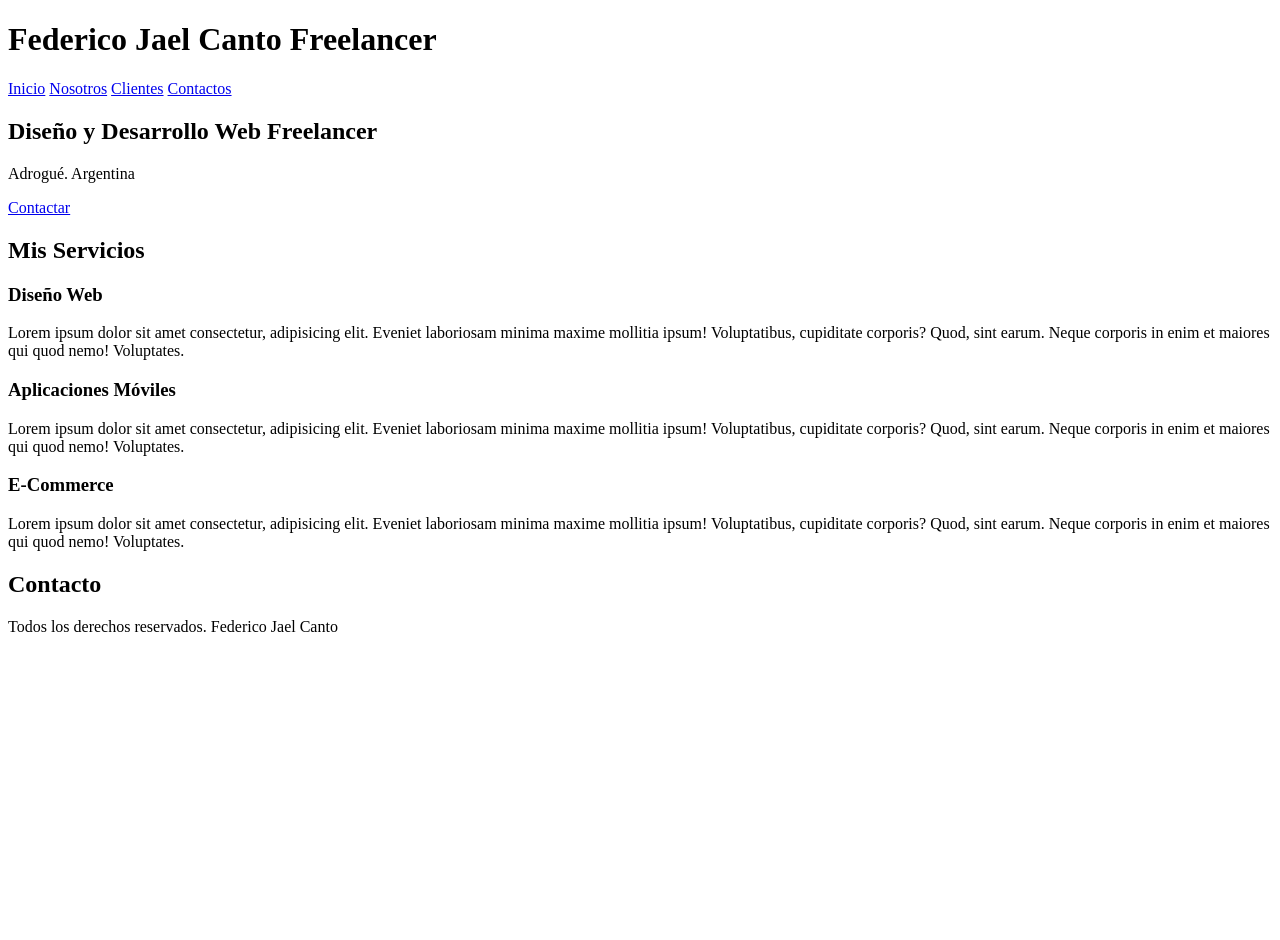
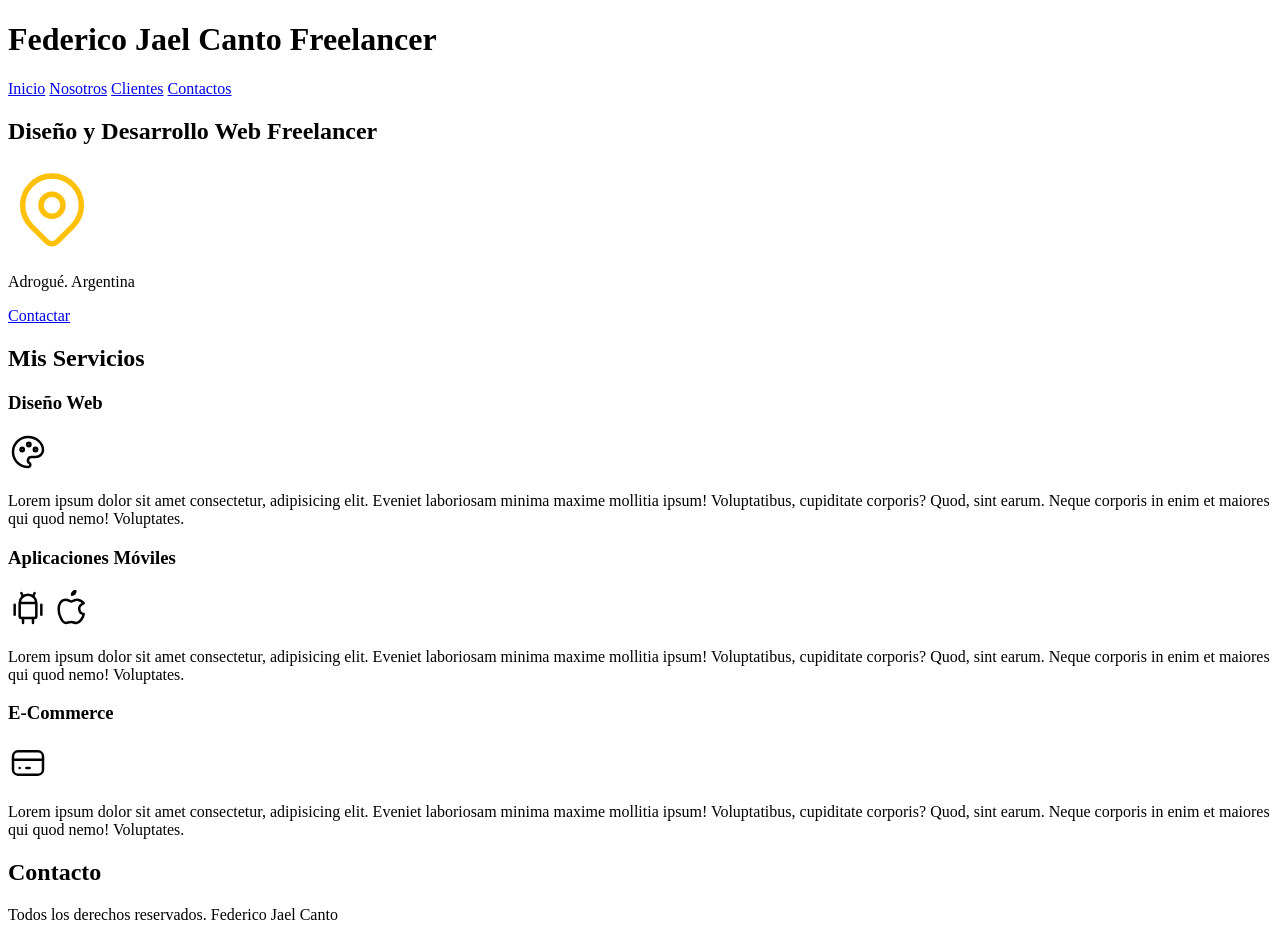
Before and after one commit to Fedejael/CCJ-DWC, a plain HTML site: page SITIO FREELANCER/index.html in a window 1280 px wide. Before the commit the page ends 800 px from the top, so only its background shows below. Drawn offline with Linux system fonts and the light colour scheme.

Commit message:
Añadir imagenes con HTML

```diff
--- a/SITIO FREELANCER/index.html
+++ b/SITIO FREELANCER/index.html
@@ -17,6 +17,13 @@
     </nav>
     <section>
         <h2>Diseño y Desarrollo Web Freelancer</h2>
+
+        <svg xmlns="http://www.w3.org/2000/svg" class="icon icon-tabler icon-tabler-map-pin" width="88" height="88" viewBox="0 0 24 24" stroke-width="1.5" stroke="#ffc107" fill="none" stroke-linecap="round" stroke-linejoin="round">
+            <path stroke="none" d="M0 0h24v24H0z" fill="none"/>
+            <path d="M9 11a3 3 0 1 0 6 0a3 3 0 0 0 -6 0" />
+            <path d="M17.657 16.657l-4.243 4.243a2 2 0 0 1 -2.827 0l-4.244 -4.243a8 8 0 1 1 11.314 0z" />
+        </svg>
+
         <p>Adrogué. Argentina</p>
         <a href="#">Contactar</a>
     </section>
@@ -24,14 +31,44 @@
         <h2>Mis Servicios</h2>
         <section>
             <h3>Diseño Web</h3>
+            <svg xmlns="http://www.w3.org/2000/svg" class="icon icon-tabler icon-tabler-palette" width="40" height="40" viewBox="0 0 24 24" stroke-width="1.5" stroke="#000000" fill="none" stroke-linecap="round" stroke-linejoin="round">
+                <path stroke="none" d="M0 0h24v24H0z" fill="none"/>
+                <path d="M12 21a9 9 0 0 1 0 -18c4.97 0 9 3.582 9 8c0 1.06 -.474 2.078 -1.318 2.828c-.844 .75 -1.989 1.172 -3.182 1.172h-2.5a2 2 0 0 0 -1 3.75a1.3 1.3 0 0 1 -1 2.25" />
+                <path d="M8.5 10.5m-1 0a1 1 0 1 0 2 0a1 1 0 1 0 -2 0" />
+                <path d="M12.5 7.5m-1 0a1 1 0 1 0 2 0a1 1 0 1 0 -2 0" />
+                <path d="M16.5 10.5m-1 0a1 1 0 1 0 2 0a1 1 0 1 0 -2 0" />
+            </svg>
             <p>Lorem ipsum dolor sit amet consectetur, adipisicing elit. Eveniet laboriosam minima maxime mollitia ipsum! Voluptatibus, cupiditate corporis? Quod, sint earum. Neque corporis in enim et maiores qui quod nemo! Voluptates.</p>
         </section>
         <section>
             <h3>Aplicaciones Móviles</h3>
+            <svg xmlns="http://www.w3.org/2000/svg" class="icon icon-tabler icon-tabler-brand-android" width="40" height="40" viewBox="0 0 24 24" stroke-width="1.5" stroke="#000000" fill="none" stroke-linecap="round" stroke-linejoin="round">
+                <path stroke="none" d="M0 0h24v24H0z" fill="none"/>
+                <path d="M4 10l0 6" />
+                <path d="M20 10l0 6" />
+                <path d="M7 9h10v8a1 1 0 0 1 -1 1h-8a1 1 0 0 1 -1 -1v-8a5 5 0 0 1 10 0" />
+                <path d="M8 3l1 2" />
+                <path d="M16 3l-1 2" />
+                <path d="M9 18l0 3" />
+                <path d="M15 18l0 3" />
+            </svg>
+
+            <svg xmlns="http://www.w3.org/2000/svg" class="icon icon-tabler icon-tabler-brand-apple" width="40" height="40" viewBox="0 0 24 24" stroke-width="1.5" stroke="#000000" fill="none" stroke-linecap="round" stroke-linejoin="round">
+                <path stroke="none" d="M0 0h24v24H0z" fill="none"/>
+                <path d="M8.286 7.008c-3.216 0 -4.286 3.23 -4.286 5.92c0 3.229 2.143 8.072 4.286 8.072c1.165 -.05 1.799 -.538 3.214 -.538c1.406 0 1.607 .538 3.214 .538s4.286 -3.229 4.286 -5.381c-.03 -.011 -2.649 -.434 -2.679 -3.23c-.02 -2.335 2.589 -3.179 2.679 -3.228c-1.096 -1.606 -3.162 -2.113 -3.75 -2.153c-1.535 -.12 -3.032 1.077 -3.75 1.077c-.729 0 -2.036 -1.077 -3.214 -1.077z" />
+                <path d="M12 4a2 2 0 0 0 2 -2a2 2 0 0 0 -2 2" />
+            </svg>
             <p>Lorem ipsum dolor sit amet consectetur, adipisicing elit. Eveniet laboriosam minima maxime mollitia ipsum! Voluptatibus, cupiditate corporis? Quod, sint earum. Neque corporis in enim et maiores qui quod nemo! Voluptates.</p>
         </section>
         <section>
             <h3>E-Commerce</h3>
+            <svg xmlns="http://www.w3.org/2000/svg" class="icon icon-tabler icon-tabler-credit-card" width="40" height="40" viewBox="0 0 24 24" stroke-width="1.5" stroke="#000000" fill="none" stroke-linecap="round" stroke-linejoin="round">
+                <path stroke="none" d="M0 0h24v24H0z" fill="none"/>
+                <path d="M3 5m0 3a3 3 0 0 1 3 -3h12a3 3 0 0 1 3 3v8a3 3 0 0 1 -3 3h-12a3 3 0 0 1 -3 -3z" />
+                <path d="M3 10l18 0" />
+                <path d="M7 15l.01 0" />
+                <path d="M11 15l2 0" />
+            </svg>
             <p>Lorem ipsum dolor sit amet consectetur, adipisicing elit. Eveniet laboriosam minima maxime mollitia ipsum! Voluptatibus, cupiditate corporis? Quod, sint earum. Neque corporis in enim et maiores qui quod nemo! Voluptates.</p>
         </section>
     </main>
```
Also changed, not shown: SITIO FREELANCER/img/hero.jpg (added).
